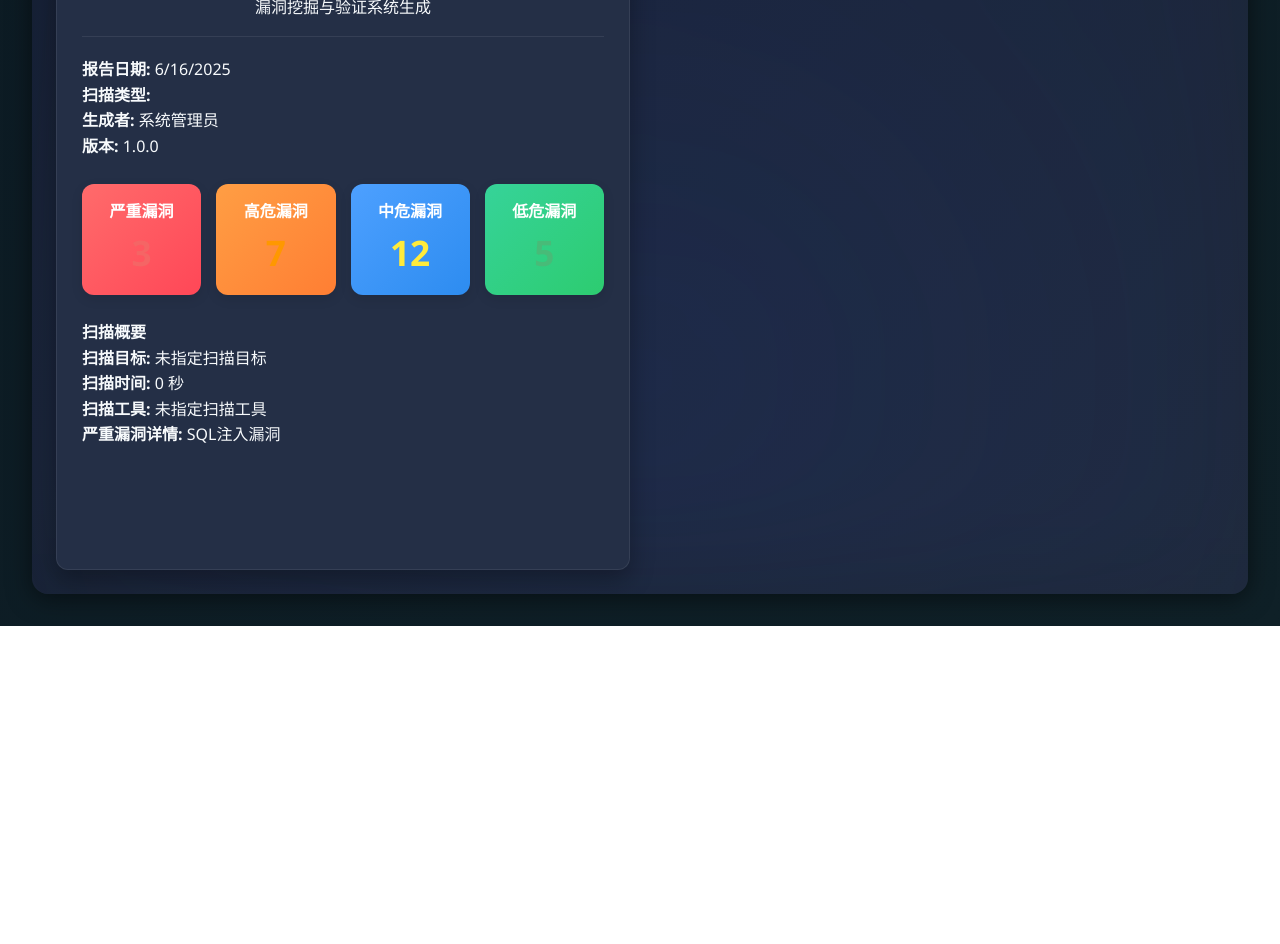
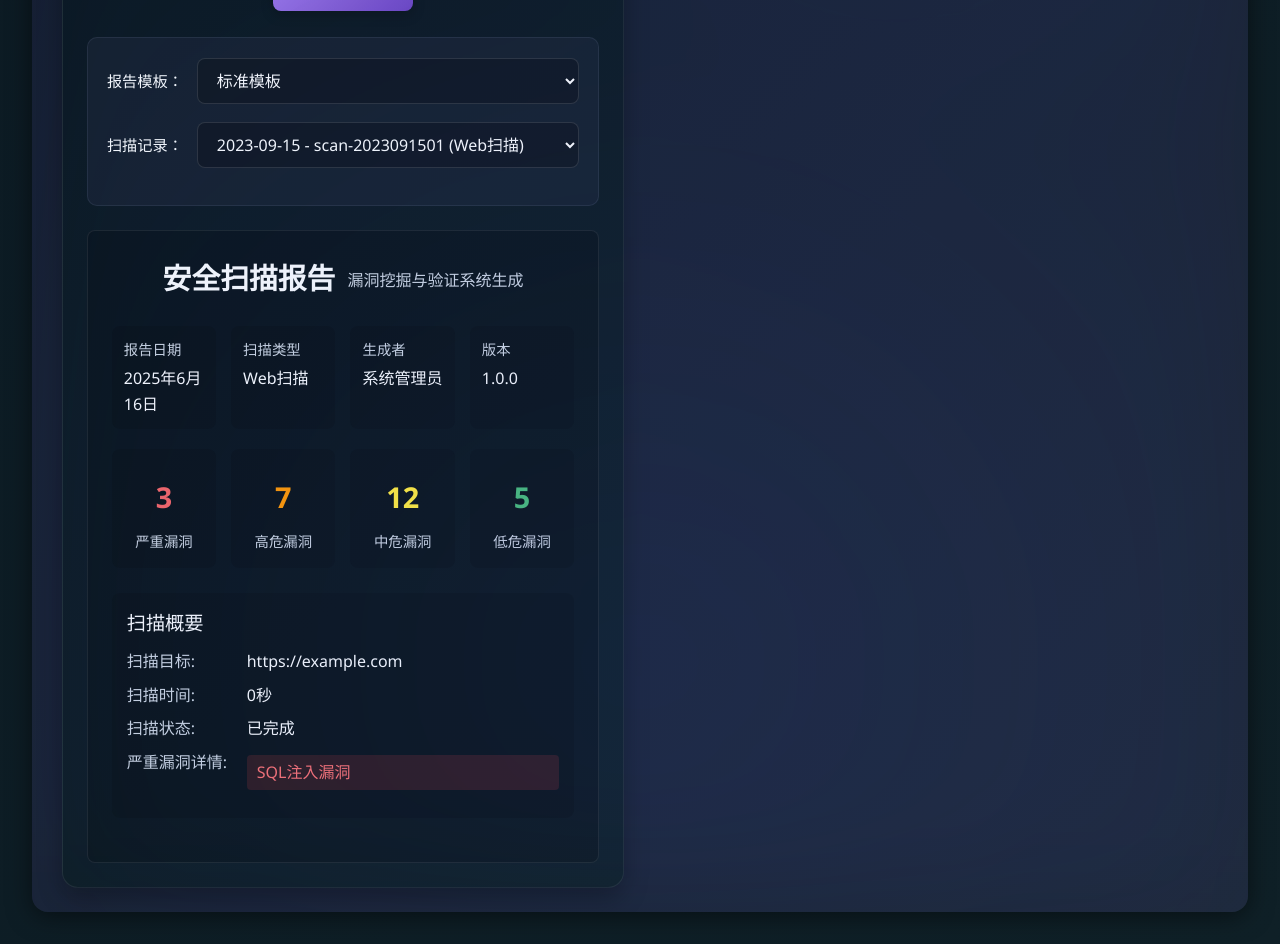
Before and after one commit to NPUInfoSecGroup/new-vulmind-frontend, a Vue app: page / in a window 1280 px wide. Shown: the part 1700-2644 px from the top of the page. Before the commit the page ends 2326 px from the top, so only its background shows below. Built offline with nearby package versions, Linux system fonts and the light colour scheme.

Commit message:
解决ScanHistory无法读取json文件问题，更改ReportGenerator样式

```diff
--- a/src/components/ReportGenerator.vue
+++ b/src/components/ReportGenerator.vue
@@ -1,12 +1,13 @@
 <template>
-  <div class="report-generator card">
+  <div class="report-container-wrapper">
+    <div class="report-generator">
       <!-- 头部 -->
-    <div class="card-header">
+      <div class="report-header">
         <i class="fas fa-file-alt" />
         <h2>报告生成</h2>
       </div>
 
-    <div class="card-body">
+      <div class="report-body">
         <!-- 操作按钮 -->
         <div class="report-actions">
           <button class="action-button generate" @click="generateReport">
@@ -27,6 +28,8 @@
           </button>
         </div>
 
+        <!-- 配置区域 -->
+        <div class="config-section">
           <!-- 报告模板选择 -->
           <div class="select-row">
             <div class="select-label">报告模板：</div>
@@ -40,62 +43,93 @@
           <!-- 扫描记录选择 -->
           <div class="select-row">
             <div class="select-label">扫描记录：</div>
-        <select v-model="selectedRecordId" class="select-input">
-          <option v-for="rec in scanHistory" :key="rec.id" :value="rec.id">
-            {{ rec.date }} - {{ rec.id }}
+            <select v-model="selectedRecordId" class="select-input" @change="handleScanSelection">
+              <option
+                v-for="rec in scanHistory"
+                :key="rec.id"
+                :value="rec.id"
+              >
+                {{ rec.date }} - {{ rec.id }} ({{ scanTypeLabel(rec.type) }})
               </option>
             </select>
           </div>
+        </div>
 
         <!-- 预览区域 -->
-      <div class="report-preview">
+        <div class="report-preview-container">
           <div class="report-header">
             <h3>安全扫描报告</h3>
             <p>漏洞挖掘与验证系统生成</p>
           </div>
 
           <!-- 元数据 -->
-        <div class="report-metadata">
-          <div class="metadata-column">
-            <p><strong>报告日期:</strong> {{ currentDate }}</p>
-            <p><strong>扫描类型:</strong> {{ scanType }}</p>
+          <div class="report-meta">
+            <div class="meta-item">
+              <div class="meta-label">报告日期</div>
+              <div class="meta-value">{{ currentDate }}</div>
             </div>
-          <div class="metadata-column">
-            <p><strong>生成者:</strong> {{ reporterName }}</p>
-            <p><strong>版本:</strong> 1.0.0</p>
+            <div class="meta-item">
+              <div class="meta-label">扫描类型</div>
+              <div class="meta-value">{{ scanTypeLabel(currentScan.type) }}</div>
+            </div>
+            <div class="meta-item">
+              <div class="meta-label">生成者</div>
+              <div class="meta-value">{{ reporterName }}</div>
+            </div>
+            <div class="meta-item">
+              <div class="meta-label">版本</div>
+              <div class="meta-value">1.0.0</div>
             </div>
           </div>
 
           <!-- 漏洞统计 -->
           <div class="vulnerability-stats">
             <div class="stat-card critical">
-            <div class="stat-title">严重漏洞</div>
-            <div class="stat-value">{{ generatedReport.vulnCount.critical }}</div>
+              <div class="stat-value">{{ currentScan.vulnSummary?.critical || 0 }}</div>
+              <div class="stat-label">严重漏洞</div>
             </div>
             <div class="stat-card high">
-            <div class="stat-title">高危漏洞</div>
-            <div class="stat-value">{{ generatedReport.vulnCount.high }}</div>
+              <div class="stat-value">{{ currentScan.vulnSummary?.high || 0 }}</div>
+              <div class="stat-label">高危漏洞</div>
             </div>
-          <!-- 新增中危漏洞统计 -->
             <div class="stat-card medium">
-            <div class="stat-title">中危漏洞</div>
-            <div class="stat-value">{{ generatedReport.vulnCount.medium }}</div>
+              <div class="stat-value">{{ currentScan.vulnSummary?.medium || 0 }}</div>
+              <div class="stat-label">中危漏洞</div>
             </div>
-          <!-- 新增低危漏洞统计 -->
             <div class="stat-card low">
-            <div class="stat-title">低危漏洞</div>
-            <div class="stat-value">{{ generatedReport.vulnCount.low }}</div>
+              <div class="stat-value">{{ currentScan.vulnSummary?.low || 0 }}</div>
+              <div class="stat-label">低危漏洞</div>
             </div>
           </div>
 
           <!-- 扫描概要 -->
-        <div class="report-section">
-          <h4>扫描概要</h4>
-          <div class="summary-detail">
-            <p><strong>扫描目标:</strong> {{ generatedReport.scanTargets }}</p>
-            <p><strong>扫描时间:</strong> {{ generatedReport.scanDuration }} 秒</p>
-            <p><strong>扫描工具:</strong> {{ generatedReport.scanTools }}</p>
-            <p><strong>严重漏洞详情:</strong> {{ generatedReport.criticalVulnsDescription }}</p>
+          <div class="scan-summary">
+            <div class="summary-title">扫描概要</div>
+            <div class="summary-item">
+              <div class="summary-label">扫描目标:</div>
+              <div class="summary-value">{{ currentScan.target || '未指定目标' }}</div>
+            </div>
+            <div class="summary-item">
+              <div class="summary-label">扫描时间:</div>
+              <div class="summary-value">{{ scanDurationText }}</div>
+            </div>
+            <div class="summary-item">
+              <div class="summary-label">扫描状态:</div>
+              <div class="summary-value">{{ scanStatusText }}</div>
+            </div>
+            <div
+              v-if="criticalVulns.length > 0"
+              class="summary-item"
+            >
+              <div class="summary-label">严重漏洞详情:</div>
+              <div class="summary-value">
+                <ul class="critical-vuln-list">
+                  <li v-for="(vuln, index) in criticalVulns" :key="index">
+                    {{ vuln.name }}
+                  </li>
+                </ul>
+              </div>
+            </div>
           </div>
         </div>
       </div>
@@ -104,7 +138,7 @@
 </template>
 
 <script>
-import { reactive, ref, onMounted, watch } from 'vue' // 添加watch
+import { ref, onMounted, reactive, computed } from 'vue'
 import { ElMessage } from 'element-plus'
 
 export default {
@@ -119,130 +153,146 @@ export default {
     }
   },
   setup() {
-    /* --- 扫描记录加载 --- */
+    // 扫描历史记录
     const scanHistory = ref([])
-    const loadScanHistory = () => {
+
+    // 当前选中的扫描记录
+    const currentScan = reactive({
+      id: '',
+      date: '',
+      time: '',
+      target: '',
+      type: '',
+      status: '',
+      vulnSummary: {},
+      vulnerabilities: []
+    })
+
+    // 加载状态
+    const loading = ref(true)
+
+    // 表单数据
+    const selectedReportTemplate = ref('standard')
+    const selectedRecordId = ref(null)
+    const reporterName = ref('系统管理员')
+    const currentDate = ref(new Date().toLocaleDateString('zh-CN', {
+      year: 'numeric',
+      month: 'long',
+      day: 'numeric'
+    }))
+
+    // 严重漏洞列表
+    const criticalVulns = computed(() => {
+      return currentScan.vulnerabilities?.filter(v => v.severity === 'critical') || []
+    })
+
+    // 扫描持续时间的文本表示
+    const scanDurationText = computed(() => {
+      const duration = parseInt(currentScan.duration)
+      if (isNaN(duration)) return '0秒'
+
+      if (duration < 60) {
+        return `${duration}秒`
+      } else {
+        const minutes = Math.floor(duration / 60)
+        const seconds = duration % 60
+        return `${minutes}分${seconds}秒`
+      }
+    })
+
+    // 扫描状态文本
+    const scanStatusText = computed(() => {
+      switch(currentScan.status) {
+        case 'completed': return '已完成'
+        case 'failed': return '失败'
+        case 'scanning': return '进行中'
+        default: return currentScan.status || '未知状态'
+      }
+    })
+
+    // 扫描类型标签
+    const scanTypeLabel = (type) => {
+      switch(type) {
+        case 'web': return 'Web扫描'
+        case 'binary': return '二进制扫描'
+        default: return type || '未知类型'
+      }
+    }
+
+    // 加载扫描历史数据
+    const loadScanHistory = async () => {
       try {
-        const ctx = require.context('@/scan-details', false, /^\.\/scan-\d{10}\.json$/)
-        scanHistory.value = ctx.keys().map(k => ctx(k)).sort((a, b) => b.id.localeCompare(a.id))
+        loading.value = true
+
+        // 使用 Vite 的 glob 导入功能
+        const modules = import.meta.glob('/src/scan-details/scan-*.json', { eager: true });
+
+        // 提取扫描文件
+        scanHistory.value = Object.values(modules)
+          .map(module => module.default)
+          .filter(Boolean)
+          .sort((a, b) => b.id.localeCompare(a.id))
 
         // 默认选择第一条记录
         if (scanHistory.value.length > 0) {
           selectedRecordId.value = scanHistory.value[0].id
+          handleScanSelection()
         }
       } catch (e) {
-        console.error(e)
-        ElMessage.error('加载扫描记录失败')
+        console.error('加载扫描记录失败:', e)
+        ElMessage.error('加载扫描记录失败: ' + e.message)
+      } finally {
+        loading.value = false
       }
     }
-    onMounted(loadScanHistory)
 
-    /* --- 表单数据 --- */
-    const selectedReportTemplate = ref('standard')
-    const selectedRecordId = ref(null)
-    const reporterName = ref('系统管理员')
-    const currentDate = ref(new Date().toLocaleDateString())
+    // 处理扫描记录选择
+    const handleScanSelection = () => {
+      if (!selectedRecordId.value) return
 
-    /* --- 报告数据存储 --- */
-    const generatedReport = reactive({
-      scanType: '',
-      scanTargets: '',
-      scanTools: '',
-      vulnCount: { critical: 0, high: 0, medium: 0, low: 0 },
-      scanDuration: 0,
-      criticalVulnsDescription: '请选择扫描记录'
-    })
-
-    /* --- 添加监听器：当选择扫描记录时自动更新报告 --- */
-    watch(selectedRecordId, (newRecordId) => {
-      if (!newRecordId) {
-        // 重置报告数据
-        Object.assign(generatedReport, {
-          scanType: '',
-          scanTargets: '',
-          scanTools: '',
-          vulnCount: { critical: 0, high: 0, medium: 0, low: 0 },
-          scanDuration: 0,
-          criticalVulnsDescription: '请选择扫描记录'
-        })
-        return
-      }
-
-      const record = scanHistory.value.find(r => r.id === newRecordId)
+      const record = scanHistory.value.find(r => r.id === selectedRecordId.value)
       if (!record) {
         ElMessage.error('扫描记录不存在')
         return
       }
 
-      // 使用vulnSummary直接获取漏洞统计（如果存在）
-      if (record.vulnSummary) {
-        generatedReport.vulnCount = { ...record.vulnSummary }
-      } else {
-        // 回退逻辑：如果没有vulnSummary，则手动计算
-        const counts = { critical: 0, high: 0, medium: 0, low: 0 }
-        record.vulnerabilities?.forEach(v => {
-          if (v.severity) counts[v.severity]++
-        })
-        generatedReport.vulnCount = counts
+      // 更新当前扫描记录数据
+      Object.assign(currentScan, record)
     }
 
-      // 计算扫描类型
-      generatedReport.scanType = record.targets?.length ? 'Web扫描' : record.scanDepth ? '二进制扫描' : '未指定'
-
-      // 计算严重漏洞描述
-      const criticalVulns = record.vulnerabilities?.filter(v => v.severity === 'critical').map(v => v.name) || []
-      generatedReport.criticalVulnsDescription = criticalVulns.length ?
-          criticalVulns.join('、') : '未发现严重漏洞'
-
-      // 其他报告数据
-      generatedReport.scanTargets = record.targets?.join(', ') || '未指定扫描目标'
-      generatedReport.scanTools = record.selectedPlugins?.join(', ') || '未指定扫描工具'
-      generatedReport.scanDuration = record.duration || 0
+    // 组件挂载时加载数据
+    onMounted(() => {
+      loadScanHistory()
     })
 
-    /* --- 报告生成方法 --- */
+    // 报告生成方法
     const generateReport = () => {
       if (!selectedRecordId.value) {
         ElMessage.warning('请选择扫描记录')
         return
       }
 
-      // 这里不需要重新生成数据，因为watch已经更新了
       ElMessage.success(`"${selectedReportTemplate.value}"报告生成完成`)
     }
 
-    /* --- 其他操作保持不变 --- */
-    const saveReport = () => {
-      if (generatedReport.scanType) {
-        ElMessage.success('报告已保存')
-      } else {
-        ElMessage.warning('请先生成报告')
-      }
-    }
-
-    const exportReport = () => {
-      if (generatedReport.scanType) {
-        ElMessage.success('报告已导出')
-      } else {
-        ElMessage.warning('请先生成报告')
-      }
-    }
-
-    const shareReport = () => {
-      if (generatedReport.scanType) {
-        ElMessage.success('报告已分享')
-      } else {
-        ElMessage.warning('请先生成报告')
-      }
-    }
+    // 其他操作方法
+    const saveReport = () => ElMessage.success('报告已保存')
+    const exportReport = () => ElMessage.success('报告已导出')
+    const shareReport = () => ElMessage.success('报告已分享')
 
     return {
       scanHistory,
+      currentScan,
       selectedReportTemplate,
       selectedRecordId,
       reporterName,
       currentDate,
-      generatedReport,
+      loading,
+      criticalVulns,
+      scanDurationText,
+      scanStatusText,
+      scanTypeLabel,
+      handleScanSelection,
       generateReport,
       saveReport,
       exportReport,
@@ -253,18 +303,67 @@ export default {
 </script>
 
 <style scoped>
-/* 仅与按钮 / 选择行相关核心样式，其他保持现有样式 */
-.report-actions{display:flex;justify-content:center;flex-wrap:wrap;gap:18px;margin-bottom:26px}
-.action-button{min-width:140px;padding:12px 16px;border:none;border-radius:8px;display:flex;align-items:center;justify-content:center;gap:8px;font-size:.9rem;font-weight:600;color:var(--text-primary);cursor:pointer;transition:var(--transition)}
-.action-button.generate{background:linear-gradient(135deg,#4299e1,#2b6cb0)}
-.action-button.save{background:linear-gradient(135deg,#48bb78,#2f855a)}
-.action-button.export{background:linear-gradient(135deg,#63b3ed,#3182ce)}
-.action-button.share{background:linear-gradient(135deg,#9f7aea,#6b46c1)}
-.action-button:hover{transform:translateY(-3px);box-shadow:0 6px 12px rgba(0,0,0,.3)}
+/* 基础变量 */
+:root {
+  --primary: #4361ee;
+  --secondary: #3f37c9;
+  --dark: #0f2027;
+  --darker: #0a1721;
+  --light: #f8f9fa;
+  --light-gray: #a0aec0;
+  --success: #2ecc71;
+  --danger: #e74c3c;
+  --card-bg: rgba(30, 41, 59, 0.85);
+  --border: rgba(255, 255, 255, 0.1);
+  --shadow: 0 10px 25px rgba(0, 0, 0, 0.3);
+  --text-primary: #e2e8f0;
+  --text-secondary: #94a3b8;
+  --transition: all 0.3s ease;
+}
 
-.select-row{display:flex;align-items:center;gap:14px;margin-bottom:24px}
-.select-input{flex:1;padding:10px 15px;border-radius:8px;background:rgba(255,255,255,.08);border:1px solid var(--border);color:var(--text-primary)}
-.select-label{white-space:nowrap;font-size:.95rem}
+/* 新增的容器包裹整个report-generator */
+.report-container-wrapper {
+  width: 98%; /* 比外部框稍窄一点 */
+  max-width: 1800px; /* 最大宽度限制 */
+  margin: 0 auto; /* 居中显示 */
+}
+
+/* 整体容器 - 宽度调整为100% */
+.report-generator {
+  width: 100%; /* 拉伸到整个宽度 */
+  background: linear-gradient(135deg, var(--darker) 0%, var(--dark) 100%);
+  color: var(--text-primary);
+  border-radius: 16px;
+  overflow: hidden;
+  box-shadow: var(--shadow);
+  border: 1px solid var(--border);
+}
+
+.report-header {
+  padding: 1.2rem 1.5rem;
+  background: rgba(15, 23, 42, 0.8);
+  border-bottom: 1px solid var(--border);
+  display: flex;
+  align-items: center;
+  gap: 12px;
+}
+
+.report-header h2 {
+  font-size: 1.6rem;
+  font-weight: 600;
+  color: #f1f5f9;
+}
+
+.report-header i {
+  font-size: 1.8rem;
+  color: #60a5fa;
+}
+
+.report-body {
+  padding: 1.5rem;
+}
+
+/* 操作按钮 */
 .report-actions {
   display: flex;
   justify-content: center;
@@ -272,6 +371,7 @@ export default {
   gap: 18px;
   margin-bottom: 26px;
 }
+
 .action-button {
   min-width: 140px;
   padding: 12px 16px;
@@ -286,37 +386,126 @@ export default {
   color: var(--text-primary);
   cursor: pointer;
   transition: var(--transition);
+  box-shadow: 0 4px 12px rgba(0, 0, 0, 0.25);
 }
+
 .action-button.generate {
   background: linear-gradient(135deg, #4299e1, #2b6cb0);
 }
+
 .action-button.save {
   background: linear-gradient(135deg, #48bb78, #2f855a);
 }
+
 .action-button.export {
   background: linear-gradient(135deg, #63b3ed, #3182ce);
 }
+
 .action-button.share {
   background: linear-gradient(135deg, #9f7aea, #6b46c1);
 }
+
 .action-button:hover {
   transform: translateY(-3px);
   box-shadow: 0 6px 12px rgba(0, 0, 0, 0.3);
+}
+
+/* 配置区域 */
+.config-section {
+  background: rgba(30, 41, 59, 0.5);
+  border-radius: 10px;
+  padding: 1.2rem;
+  margin-bottom: 1.5rem;
+  border: 1px solid rgba(100, 116, 139, 0.2);
 }
 
 .select-row {
   display: flex;
   align-items: center;
   gap: 14px;
-  margin-bottom: 24px;
+  margin-bottom: 18px;
 }
+
+.select-label {
+  white-space: nowrap;
+  font-size: 0.95rem;
+  color: var(--text-primary);
+}
+
 .select-input {
   flex: 1;
   padding: 10px 15px;
   border-radius: 8px;
-  background: rgba(255, 255, 255, 0.08);
+  background: rgba(0, 0, 0, 0.25);
+  border: 1px solid rgba(255, 255, 255, 0.12);
+  color: var(--text-primary);
+  font-size: 1rem;
+  transition: var(--transition);
+}
+
+.select-input:focus {
+  outline: none;
+  border-color: var(--primary);
+  box-shadow: 0 0 0 3px rgba(67, 97, 238, 0.25);
+}
+
+/* 报告预览区域 */
+.report-preview-container {
+  width: 100%; /* 100%宽度 */
+  max-width: 100%; /* 不限制最大宽度 */
+  background: rgba(0, 0, 0, 0.2);
+  border-radius: 8px;
   border: 1px solid var(--border);
+  padding: 1.5rem;
   color: var(--text-primary);
+  overflow: hidden;
+}
+
+.report-preview-container .report-header {
+  text-align: center;
+  margin-bottom: 20px;
+  padding-bottom: 15px;
+  border-bottom: 1px solid var(--border);
+  background: transparent;
+  border: none;
+  padding: 0;
+  justify-content: center;
+}
+
+.report-preview-container .report-header h3 {
+  font-size: 1.8rem;
+  font-weight: 600;
+  margin-bottom: 5px;
+  color: var(--text-primary);
+}
+
+.report-preview-container .report-header p {
+  color: var(--text-secondary);
+  font-size: 1rem;
+}
+
+/* 元数据区域 */
+.report-meta {
+  display: grid;
+  grid-template-columns: repeat(4, 1fr);
+  gap: 15px;
+  margin-bottom: 20px;
+}
+
+.meta-item {
+  background: rgba(0, 0, 0, 0.15);
+  padding: 12px;
+  border-radius: 8px;
+}
+
+.meta-label {
+  font-size: 0.9rem;
+  color: var(--text-secondary);
+  margin-bottom: 5px;
+}
+
+.meta-value {
+  font-weight: 500;
 }
 
 /* 漏洞统计卡片样式 */
@@ -324,65 +513,155 @@ export default {
   display: grid;
   grid-template-columns: repeat(4, 1fr);
   gap: 15px;
-  margin: 25px 0;
+  margin-bottom: 25px;
 }
 
 .stat-card {
-  border-radius: 12px;
+  background: rgba(0, 0, 0, 0.15);
+  border-radius: 8px;
   padding: 15px;
   text-align: center;
-  box-shadow: 0 4px 12px rgba(0, 0, 0, 0.1);
-  transition: all 0.3s ease;
-  /* 添加文本颜色为白色 */
-  color: white;
+  transition: transform 0.3s ease;
 }
 
 .stat-card:hover {
   transform: translateY(-5px);
-  box-shadow: 0 6px 15px rgba(0, 0, 0, 0.2);
 }
 
-.stat-title {
-  font-size: 1rem;
-  font-weight: 600;
+.stat-value {
+  font-size: 1.8rem;
+  font-weight: 700;
+  margin: 10px 0;
+}
+
+.stat-label {
+  font-size: 0.9rem;
+  color: var(--text-secondary);
+}
+
+.stat-card.critical .stat-value {
+  color: var(--danger);
+}
+
+.stat-card.high .stat-value {
+  color: #ff9800;
+}
+
+.stat-card.medium .stat-value {
+  color: #ffeb3b;
+}
+
+.stat-card.low .stat-value {
+  color: var(--success);
+}
+
+/* 扫描概要区域 */
+.scan-summary {
+  background: rgba(0, 0, 0, 0.15);
+  border-radius: 8px;
+  padding: 15px;
+  margin-bottom: 20px;
+}
+
+.summary-title {
+  font-size: 1.2rem;
+  margin-bottom: 10px;
+  color: var(--text-primary);
+}
+
+.summary-item {
+  display: flex;
   margin-bottom: 8px;
 }
 
-.stat-value {
-  font-size: 2.2rem;
-  font-weight: 700;
-  line-height: 1;
-  /* 确保数字也是白色 */
-  color: white;
+.summary-label {
+  width: 120px;
+  color: var(--text-secondary);
 }
 
-/* 不同漏洞级别的颜色 - 保持背景色不变 */
-.stat-card.critical {
-  background: linear-gradient(135deg, #ff6b6b, #ff4757);
+.summary-value {
+  flex: 1;
 }
 
-.stat-card.high {
-  background: linear-gradient(135deg, #ff9e44, #ff7e33);
+/* 严重漏洞列表样式 */
+.critical-vuln-list {
+  list-style-type: none;
+  padding: 0;
+  margin: 0;
 }
 
-.stat-card.medium {
-  background: linear-gradient(135deg, #4da0ff, #2d8cf0);
+.critical-vuln-list li {
+  padding: 5px 10px;
+  margin: 5px 0;
+  background: rgba(239, 68, 68, 0.15);
+  border-radius: 4px;
+  color: #f87171;
 }
 
-.stat-card.low {
-  background: linear-gradient(135deg, #36d399, #2dcc70);
+/* 加载中状态 */
+.loading-overlay {
+  position: absolute;
+  top: 0;
+  left: 0;
+  right: 0;
+  bottom: 0;
+  background: rgba(15, 23, 42, 0.8);
+  display: flex;
+  justify-content: center;
+  align-items: center;
+  z-index: 10;
+}
+
+.loading-spinner {
+  font-size: 2rem;
+  color: #60a5fa;
+  animation: spin 1s linear infinite;
+}
+
+@keyframes spin {
+  0% { transform: rotate(0deg); }
+  100% { transform: rotate(360deg); }
 }
 
 /* 响应式调整 */
-@media (max-width: 992px) {
+@media (max-width: 1200px) {
+  .report-meta {
+    grid-template-columns: repeat(2, 1fr);
+  }
+
   .vulnerability-stats {
     grid-template-columns: repeat(2, 1fr);
   }
 }
 
-@media (max-width: 576px) {
+@media (max-width: 768px) {
+  .report-meta {
+    grid-template-columns: 1fr;
+  }
+
   .vulnerability-stats {
     grid-template-columns: 1fr;
   }
+
+  .report-actions {
+    flex-direction: column;
+  }
+
+  .action-button {
+    width: 100%;
+  }
+
+  .select-row {
+    flex-direction: column;
+    align-items: flex-start;
+  }
+
+  .select-input {
+    width: 100%;
+  }
+
+  .summary-label {
+    width: 100px;
+  }
 }
 </style>
```
Also changed, not shown: src/views/ScanHistory.vue (+20 -12 lines). Lines whose indentation alone changed are shown as unchanged.
